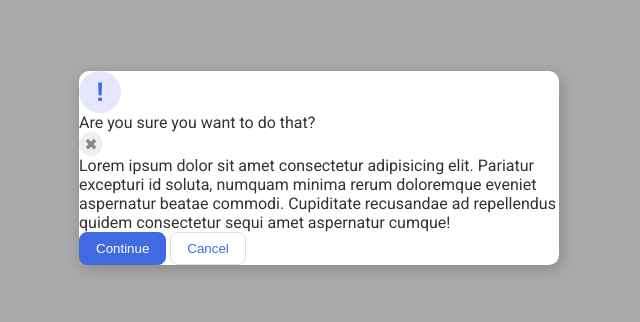
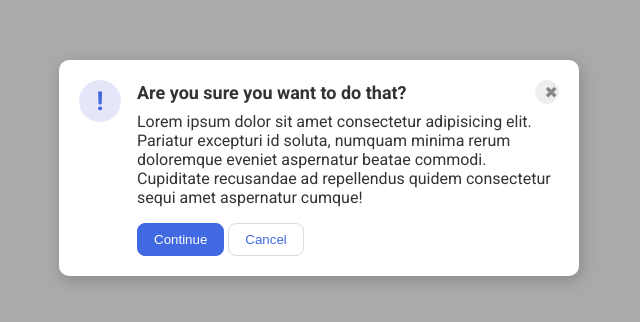
Before and after one commit to Shaia9/flex-modal, a plain HTML site: page index.html in a window 1280 px wide. Shown: the part 232-554 px from the top of the page, without its empty margins (321-961 px from the left). Drawn offline with Linux system fonts and the light colour scheme.

Commit message:
Finished Assignment

```diff
--- a/index.html
+++ b/index.html
@@ -10,11 +10,13 @@
   <body>
     <div class="modal">
       <div class="icon">!</div>
-      <div class="header">Are you sure you want to do that?</div>
-      <button class="close-button">✖</button>
+        <div class="container">
+      <div class="header">Are you sure you want to do that?
+      <button class="close-button">✖</button></div>
       <div class="text">Lorem ipsum dolor sit amet consectetur adipisicing elit. Pariatur excepturi id soluta, numquam minima rerum doloremque eveniet aspernatur beatae commodi. Cupiditate recusandae ad repellendus quidem consectetur sequi amet aspernatur cumque!</div>
       <button class="continue">Continue</button>
       <button class="cancel">Cancel</button>
+     </div>
     </div>
   </body>
 </html>
--- a/style.css
+++ b/style.css
@@ -20,6 +20,10 @@ body {
   width: 480px;
   border-radius: 10px;
   box-shadow: 2px 4px 16px rgba(0,0,0,.2);
+  padding: 20px;
+  display: flex;
+  gap: 16px;
+
 }
 
 .icon {
@@ -33,6 +37,19 @@ body {
   display: flex;
   align-items: center;
   justify-content: center;
+  flex-shrink: 0;
+
+}
+.header {
+  font-weight: bold;
+  font-size: 22;
+  display: flex;
+  align-items: center;
+  justify-content: space-between;
+  font-size: 18px;
+  font-weight: 700;
+  margin-bottom: 8px;
+
 }
 
 .close-button {
@@ -45,7 +62,7 @@ body {
   width: 24px;
   display: flex;
   align-items: center;
-  justify-content: center;
+  justify-content: flex-end;
   border: 1px solid #eee;
   padding: 0;
 }
@@ -67,3 +84,6 @@ button.cancel {
   border: 1px solid #ddd;
   color: royalblue;
 }
+.text {
+  margin-bottom: 16px;
+}
```
